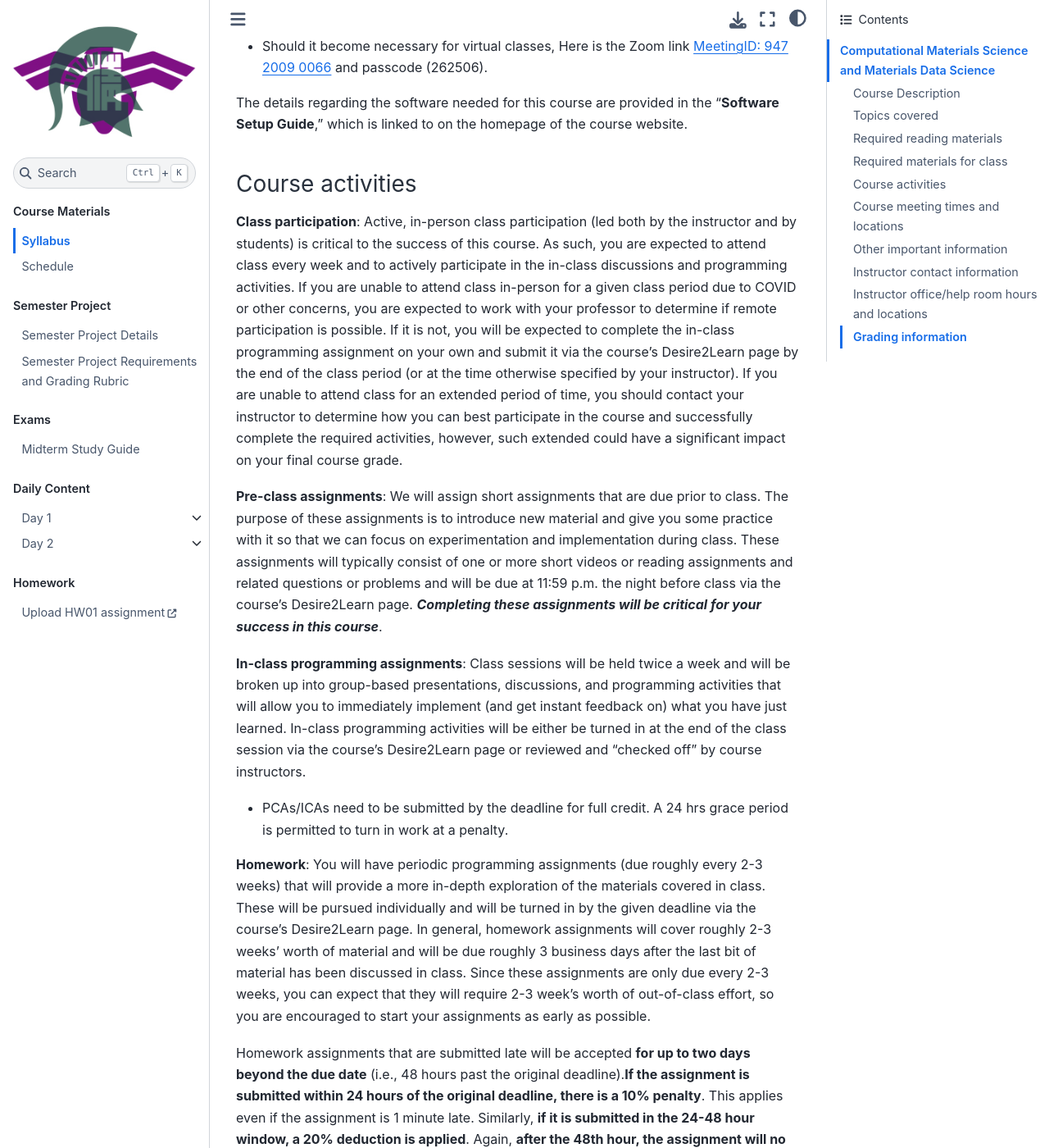
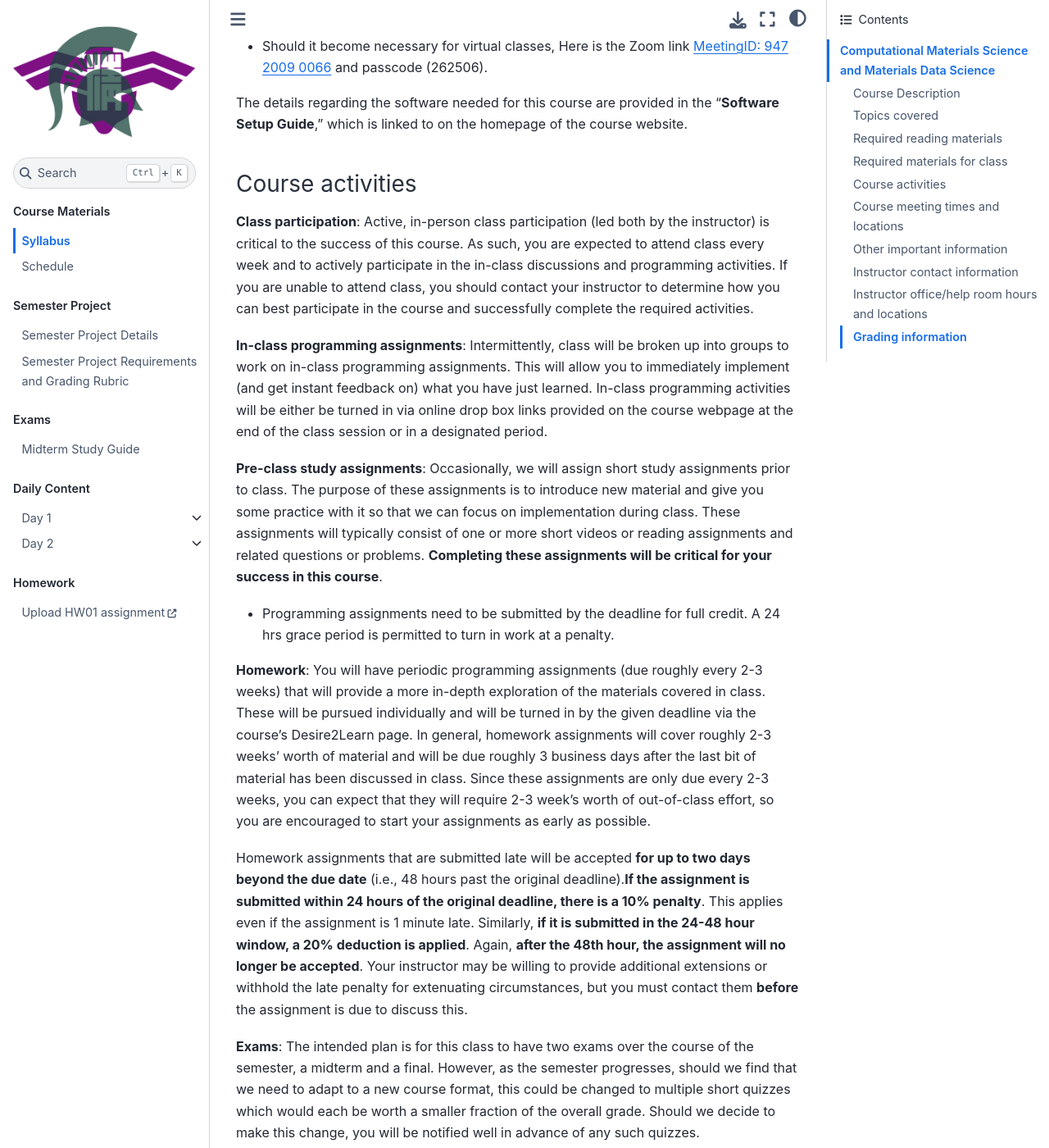
Before and after one commit to huichiayu/nth_mse.github.io, a Jupyter Book: the page built from course_materials/MSE590400_Syllabus.md, in a window 1280 px wide and 1400 px high, scrolled down 2133 px. Shown: the whole window at 82% size. Built offline with Jupyter Book 1.0.4 settings and Sphinx 7.4.7 and the Sphinx Book theme 1.1.4, drawn with Linux system fonts in a browser that asks for light colours; pages that are not in the unit, such as notebooks, are missing from menus.

Commit message:
modif class activities in Sylla

```diff
--- a/course_materials/MSE590400_Syllabus.md
+++ b/course_materials/MSE590400_Syllabus.md
@@ -52,18 +52,18 @@ You are also expected to have a Slack account ([https://slack.com/](https://slac
 -->
 
 
-
 The details regarding the software needed for this course are provided in the “**[Software Setup Guide](./SoftwareSetupGuide.md)**,” which is linked to on the homepage of the course website.
 
 ### Course activities
 
-**Class participation**:  Active, in-person class participation (led both by the instructor and by students) is critical to the success of this course. As such, you are expected to attend class every week and to actively participate in the in-class discussions and programming activities. If you are unable to attend class in-person for a given class period due to COVID or other concerns, you are expected to work with your professor to determine if remote participation is possible. If it is not, you will be expected to complete the in-class programming assignment on your own and submit it via the course’s Desire2Learn page by the end of the class period (or at the time otherwise specified by your instructor). If you are unable to attend class for an extended period of time, you should contact your instructor to determine how you can best participate in the course and successfully complete the required activities, however, such extended could have a significant impact on your final course grade.
+**Class participation**: Active, in-person class participation (led both by the instructor) is critical to the success of this course. As such, you are expected to attend class every week and to actively participate in the in-class discussions and programming activities. If you are unable to attend class, you should contact your instructor to determine how you can best participate in the course and successfully complete the required activities.
 
-**Pre-class assignments**:  We will assign short assignments that are due prior to class. The purpose of these assignments is to introduce new material and give you some practice with it so that we can focus on experimentation and implementation during class. These assignments will typically consist of one or more short videos or reading assignments and related questions or problems and will be due at 11:59 p.m. the night before class via the course’s Desire2Learn page. _**Completing these assignments will be critical for your success in this course**_.
+**In-class programming assignments**: Intermittently, class will be broken up into groups to work on in-class programming assignments. This will allow you to immediately implement (and get instant feedback on) what you have just learned. In-class programming activities will be either be turned in via online drop box links provided on the course webpage at the end of the class session or in a designated period.
 
-**In-class programming assignments**:  Class sessions will be held twice a week and will be broken up into group-based presentations, discussions, and programming activities that will allow you to immediately implement (and get instant feedback on) what you have just learned. In-class programming activities will be either be turned in at the end of the class session via the course’s Desire2Learn page or reviewed and "checked off" by course instructors. <!-- Please note that **part of the in-class sessions will be recorded** so that students who are unable to make it to class for unexpected reasons will be able to catch up on important classroom-wide discussions that they may have missed. Recordings will only include the instructor’s screen and identity in as much as is possible, but if you are uncomfortable with being included in the recording in any fashion, please let your instructor know.-->
+**Pre-class study assignments**: Occasionally, we will assign short study assignments prior to class. The purpose of these assignments is to introduce new material and give you some practice with it so that we can focus on implementation during class. These assignments will typically consist of one or more short videos or reading assignments and related questions or problems. **Completing these assignments will be critical for your success in this course**.
 
-* PCAs/ICAs need to be submitted by the deadline for full credit. A 24 hrs grace period is permitted to turn in work at a penalty.
+
+* Programming assignments need to be submitted by the deadline for full credit. A 24 hrs grace period is permitted to turn in work at a penalty.
 
 **Homework**:  You will have periodic programming assignments (due roughly every 2-3 weeks) that will provide a more in-depth exploration of the materials covered in class. These will be pursued individually and will be turned in by the given deadline via the course’s Desire2Learn page. In general, homework assignments will cover roughly 2-3 weeks’ worth of material and will be due roughly 3 business days after the last bit of material has been discussed in class. Since these assignments are only due every 2-3 weeks, you can expect that they will require 2-3 week’s worth of out-of-class effort, so you are encouraged to start your assignments as early as possible.
 
```
